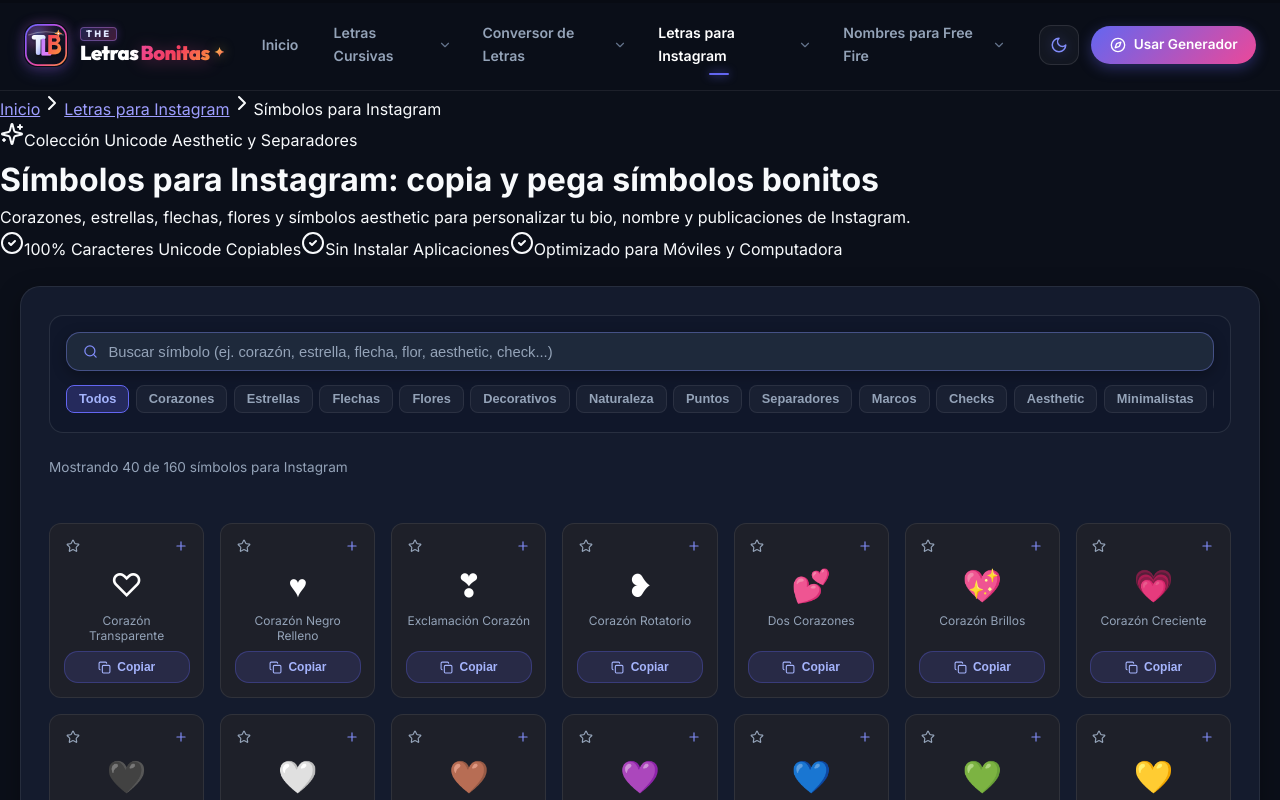
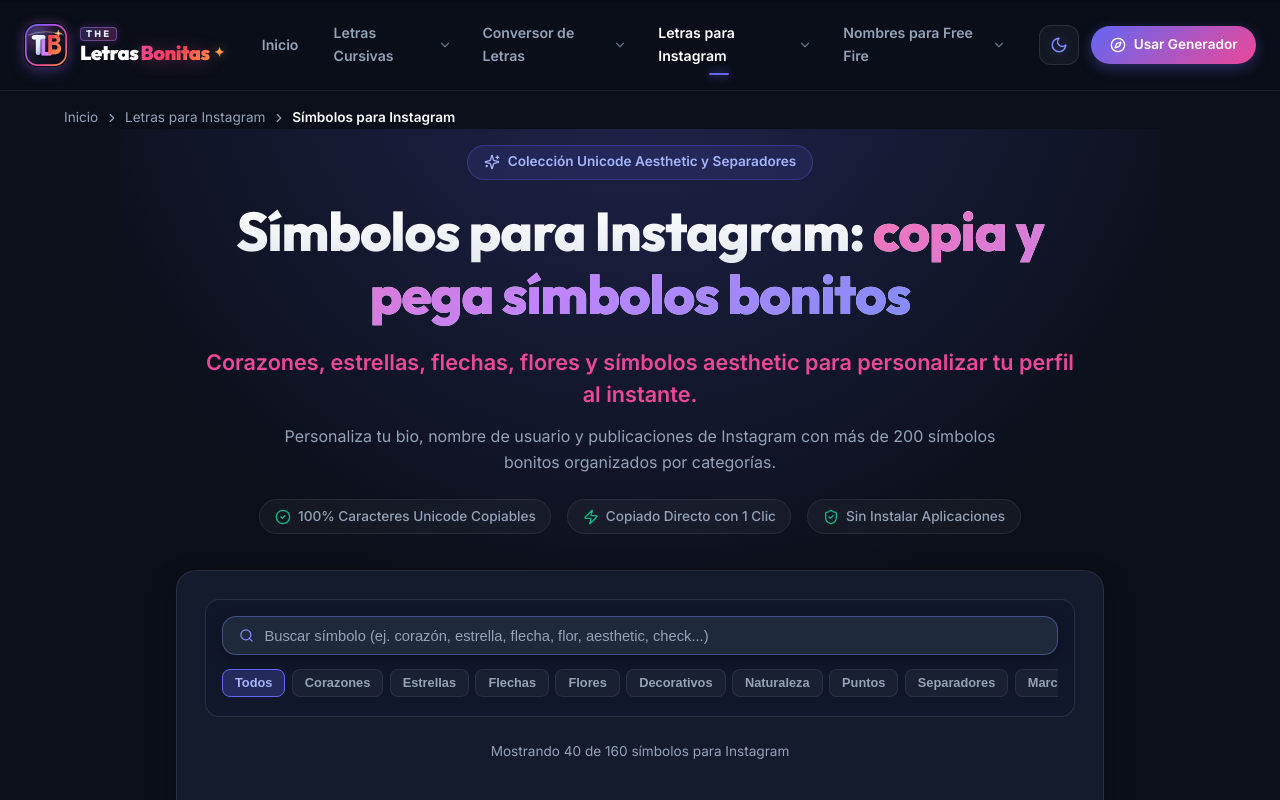
Before and after one commit to sajidrauf07/Fontwebsite, a Next.js app: page /letras-para-instagram/simbolos-para-instagram in a window 1280 px wide. Shown: the top 800 px of the page. Built offline with nearby package versions, Linux system fonts and the light colour scheme.

Commit message:
feat(ui): modernize and unclutter hero section typography, layout and badges

```diff
--- a/src/app/letras-para-instagram/simbolos-para-instagram/page.tsx
+++ b/src/app/letras-para-instagram/simbolos-para-instagram/page.tsx
@@ -20,6 +20,7 @@ import {
   BookOpen,
   AlertTriangle,
   Zap,
+  ShieldCheck,
   FileText,
   Search,
   ExternalLink,
@@ -122,7 +123,7 @@ export default function SimbolosParaInstagramPage() {
   };
 
   return (
-    <div className="min-h-screen bg-slate-900 text-slate-100 pb-16">
+    <div className="min-h-screen pb-16">
       <ReadingProgress />
       <script
         type="application/ld+json"
@@ -137,57 +138,63 @@ export default function SimbolosParaInstagramPage() {
         dangerouslySetInnerHTML={{ __html: JSON.stringify(articleSchema) }}
       />
 
-      {/* Header & Hero */}
-      <header className="bg-slate-950 border-b border-slate-800/80 pt-8 pb-12">
-        <div className="max-w-6xl mx-auto px-4 sm:px-6">
-          <nav className="flex items-center space-x-2 text-xs sm:text-sm text-slate-400 mb-6 overflow-x-auto whitespace-nowrap pb-2">
-            <Link href="/" className="hover:text-pink-400 transition-colors">
+      {/* Breadcrumbs Navigation */}
+      <nav className="breadcrumb-nav" aria-label="Breadcrumb">
+        <div className="breadcrumb-container">
+          <Link href="/" className="breadcrumb-link">
             Inicio
           </Link>
-            <ChevronRight className="w-3.5 h-3.5 text-slate-600 flex-shrink-0" />
-            <Link
-              href="/letras-para-instagram"
-              className="hover:text-pink-400 transition-colors"
-            >
+          <ChevronRight size={14} className="breadcrumb-sep" />
+          <Link href="/letras-para-instagram" className="breadcrumb-link">
             Letras para Instagram
           </Link>
-            <ChevronRight className="w-3.5 h-3.5 text-slate-600 flex-shrink-0" />
-            <span className="text-pink-400 font-medium">Símbolos para Instagram</span>
+          <ChevronRight size={14} className="breadcrumb-sep" />
+          <span className="breadcrumb-current">Símbolos para Instagram</span>
+        </div>
       </nav>
 
-          <div className="max-w-4xl">
-            <div className="inline-flex items-center gap-2 px-3 py-1.5 rounded-full bg-pink-500/10 border border-pink-500/20 text-pink-400 text-xs sm:text-sm font-medium mb-4">
-              <Sparkles className="w-4 h-4" />
+      {/* Hero Section & Master Interactive Generator */}
+      <header className="hero-section silo-hero text-center">
+        <div className="hero-backdrop" />
+        <div className="hero-container">
+          <div className="hero-badge">
+            <Sparkles size={16} className="sparkle-icon" />
             <span>Colección Unicode Aesthetic y Separadores</span>
           </div>
-            <h1 className="text-3xl sm:text-5xl font-extrabold tracking-tight text-white mb-4 leading-tight">
-              Símbolos para Instagram: copia y pega símbolos bonitos
+
+          <h1 className="hero-h1">
+            Símbolos para Instagram: <span className="gradient-text">copia y pega símbolos bonitos</span>
           </h1>
-            <p className="text-lg sm:text-xl text-slate-300 font-normal leading-relaxed mb-6">
-              Corazones, estrellas, flechas, flores y símbolos aesthetic para personalizar tu bio, nombre y publicaciones de Instagram.
+
+          <p className="hero-tagline">
+            Corazones, estrellas, flechas, flores y símbolos aesthetic para personalizar tu perfil al instante.
           </p>
-            <div className="flex flex-wrap gap-4 text-xs sm:text-sm text-slate-400 border-t border-slate-800/60 pt-4">
-              <span className="flex items-center gap-1.5">
-                <CheckCircle2 className="w-4 h-4 text-emerald-400" />
-                100% Caracteres Unicode Copiables
-              </span>
-              <span className="flex items-center gap-1.5">
-                <CheckCircle2 className="w-4 h-4 text-emerald-400" />
-                Sin Instalar Aplicaciones
-              </span>
-              <span className="flex items-center gap-1.5">
-                <CheckCircle2 className="w-4 h-4 text-emerald-400" />
-                Optimizado para Móviles y Computadora
-              </span>
+
+          <p className="hero-description">
+            Personaliza tu bio, nombre de usuario y publicaciones de Instagram con más de 200 símbolos bonitos organizados por categorías.
+          </p>
+
+          <div className="hero-highlights">
+            <div className="highlight-item">
+              <CheckCircle2 size={16} />
+              <span>100% Caracteres Unicode Copiables</span>
             </div>
+            <div className="highlight-item">
+              <Zap size={16} />
+              <span>Copiado Directo con 1 Clic</span>
+            </div>
+            <div className="highlight-item">
+              <ShieldCheck size={16} />
+              <span>Sin Instalar Aplicaciones</span>
+            </div>
+          </div>
+
+          {/* Main Interactive Tool Container */}
+          <div className="w-full max-w-5xl mx-auto mt-4" id="main-tool">
+            <MainSymbolTool />
           </div>
         </div>
       </header>
-
-      {/* Main Interactive Tool Container */}
-      <div className="max-w-6xl mx-auto px-4 sm:px-6 -mt-6" id="main-tool">
-        <MainSymbolTool />
-      </div>
 
       {/* Main SEO Article Content */}
       <article className="max-w-3xl mx-auto px-4 sm:px-6 mt-16 space-y-16 text-slate-300 leading-relaxed">
```
Also changed, not shown: src/app/letras-para-instagram/letras-cursivas-para-instagram/page.tsx (+45 -38 lines), src/app/nombres-para-free-fire/nombres/page.tsx (+44 -39 lines), src/app/globals.css. Lines whose indentation alone changed are shown as unchanged.
